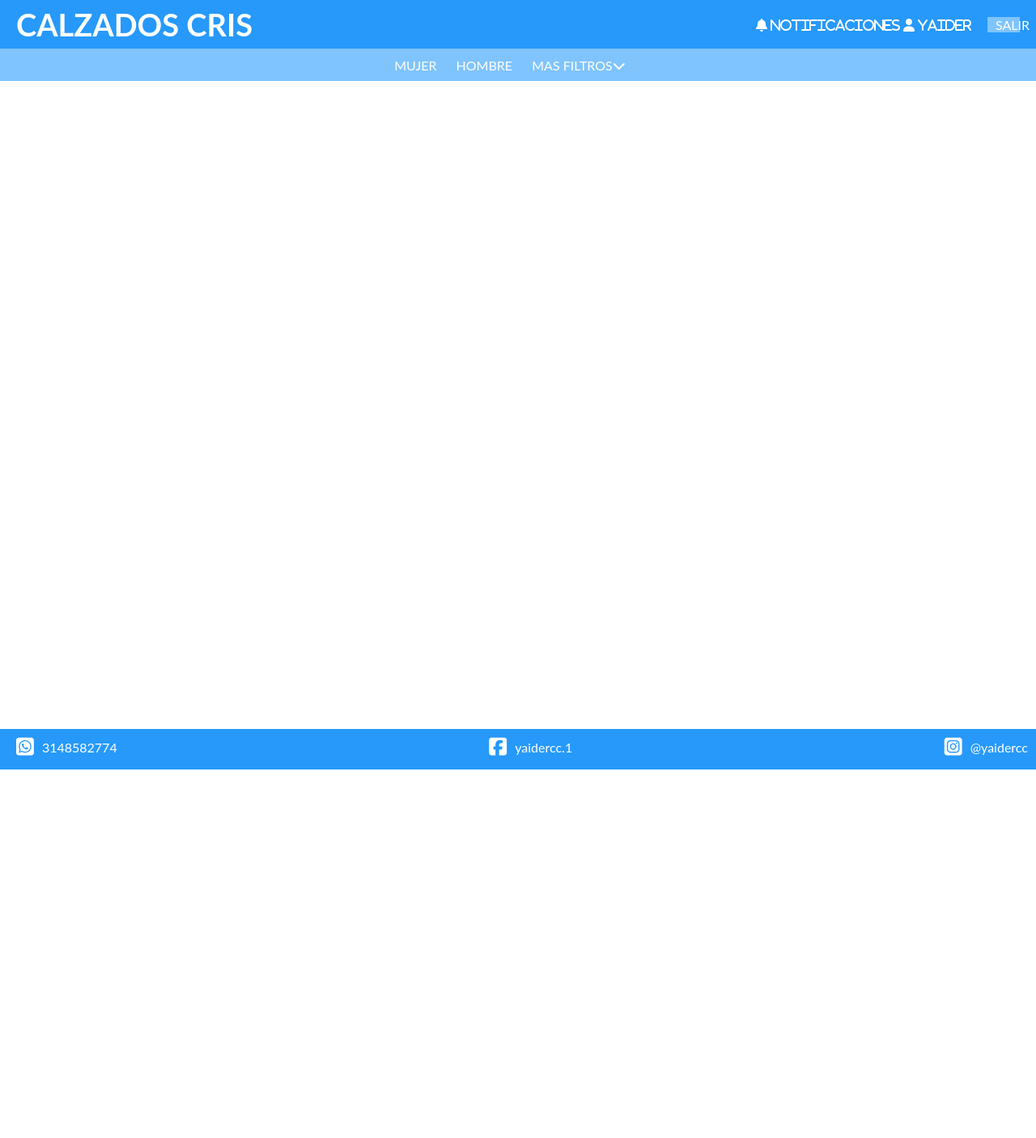
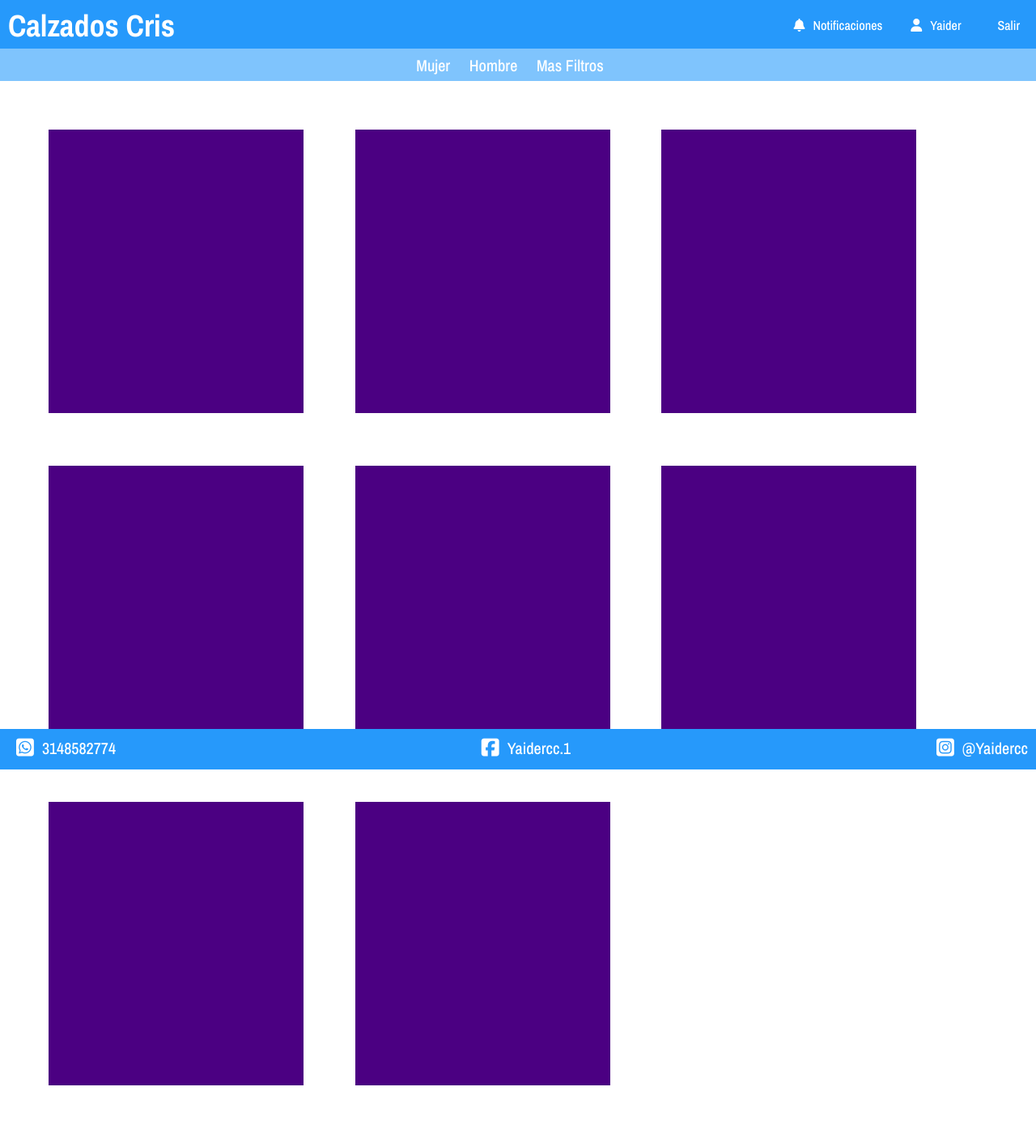
Before and after one commit to yaidercc/calzados_crisV2, a PHP site: page / in a window 1280 px wide. Shown: the whole page at 81% size. Before the commit the page ends 950 px from the top, so only its background shows below. Run offline with PHP 8.4, Linux system fonts and the light colour scheme; some libraries are stand-ins or nearby versions.

Commit message:
contenedor de descripcion del producto acomodada

```diff
--- a/Css/estilos.css
+++ b/Css/estilos.css
@@ -7,9 +7,10 @@ html{
     font-size: 62.5%; /** resete para rems - 62.5%=10px**/
 }
 body{
-    font-family: 'Lato', sans-serif;
+    font-family: 'Archivo Narrow', sans-serif;
     font-size: 1.6rem;
     color: #fff;
+    text-transform: capitalize;
 }
 a{
     text-decoration: none;
@@ -45,29 +46,44 @@ h4{
                           "pie";
     transition: all .3s ease;
 }
-
+/*ENCABEZADO*/
 .header{
     background-color: #2699FB;
     color: white;
+    font-size: 1.6rem;
     grid-area: header;
+    display: grid;
+    grid-template-columns: auto 1fr auto auto auto;/*1fr significa que el elemento ocupa todo el espacio que necesita y los auto se acomodan a lo que deje por decirlo asi*/
+    align-items: center;
+    justify-content: space-between;
+    grid-gap: 5px;/*espaceado de 20px entre las divisiones del grid*/
+    grid-template-areas: "logo busqueda chat iconos salir";
+}
+
+.header .navegacion{
+    grid-area: iconos;
     padding: 0rem 2rem;
     display: grid;
-    grid-template-columns: auto 1fr auto 40px;/*1fr significa que el elemento ocupa todo el espacio que necesita y los auto se acomodan a lo que deje por decirlo asi*/
-    align-items: center;
-    justify-content: space-between;
-    grid-gap: 20px;/*espaceado de 20px entre las divisiones del grid*/
-    grid-template-areas: "logo busqueda iconos entrar";
+    grid-template-columns: auto 1fr;/*1fr significa que el elemento ocupa todo el espacio que necesita y los auto se acomodan a lo que deje por decirlo asi*/
+    grid-gap: 25px;/*espaceado de 20px entre las divisiones del grid*/
+    grid-template-areas: "noti name";
 }
-.header .elements{
-    display: flex;
-    align-items: center;
-    justify-content: center;
+.header .navegacion .notificaciones{
+    grid-area:noti;
 }
-.header  .navegacion{
-    grid-area: iconos;
+.header .navegacion .nombre{
+    grid-area:name;
+}
+.header .navegacion .fas{
+    padding: 0rem 1rem;
+}
+.header .navegacion .cerrar{
+    grid-area:salir;
+    background-color:#7FC4FD ;
 }
 .header  .contenedor-logo{
     grid-area: logo;
+    padding: 0rem 1rem;
 }
 .header .barra-busqueda{
     grid-area: busqueda;
@@ -76,10 +92,15 @@ h4{
     justify-content: center;
 
 }
-.header .cerrar{
-    grid-area: entrar;
-    background-color:#7FC4FD ;
-    padding: 0px 10px;
+.header .salir{
+    grid-area: salir;
+    width: 100%;
+    padding: 20px;
+}
+.header .salir:hover{
+    cursor: pointer;
+    background-color: #7FC4FD;
+
 }
 .filtros{
     grid-area: filtros;
@@ -90,15 +111,29 @@ h4{
 }
 .filtros .nav a{
     margin-right: 2rem;
-    font-size: 1.6rem;
+    font-size: 2rem;
 }
+/*PRINCIPAL*/
 .principal{
     grid-area: principal;
 }
+.principal .container{
+    margin: 3rem;
+    display: inline-block;
+}
+.principal .container .producto{
+    width: 315px;
+    height: 350px;
+    background-color: indigo;
+    margin: 3rem;
+    display: inline-block;
+}
+/*PIE DE PAGINA*/
 .pie{
     grid-area: pie;
     background-color: #2699FB;
     padding: 1rem;
+    font-size: 2rem;
 }
 .pie .redes{
     display: flex;
--- a/index.php
+++ b/index.php
@@ -3,6 +3,7 @@
 <head>
     <meta charset="UTF-8">
     <meta name="viewport" content="width=device-width, initial-scale=1.0">
+    <link href="https://fonts.googleapis.com/css2?family=Archivo+Narrow:wght@500;700&display=swap" rel="stylesheet">
     <link rel="stylesheet" href="css/estilos.css">
     <title>Inicio</title>
 </head>
@@ -12,27 +13,39 @@
         <!--cabecera de pagina-->
         <header class="header">
             <div class="contenedor-logo">
-                <h1>CALZADOS CRIS</h1>
+                <h1>calzados cris</h1>
             </div>
             <div class="navegacion">
-                <a href="#"><i title="notificaciones" class="fas fa-bell"> NOTIFICACIONES</i></a>
-                <a href="#"><i title="notificaciones" class="fas fa-user"> YAIDER</i></a>
+                <a href="#" class="notificaciones"><i title="notificaciones" class="fas fa-bell"> </i>notificaciones</a>
+                <a href="#" class="nombre"><i title="notificaciones" class="fas fa-user"> </i>yaider</a>
             </div>
-            <a href="#" class="cerrar">SALIR</a>
+            <div class="salir">
+                <a href="#" class="cerrar">salir</a>
+            </div>
         </header>
 
         <!--filtros-->
         <div class="filtros">
             <div class="nav">
-                <a href="#">MUJER</a>
-                <a href="#">HOMBRE</a>
-                <a href="#">MAS FILTROS<i class="fas fa-chevron-down"></i></a>
+                <a href="#">mujer</a>
+                <a href="#">hombre</a>
+                <a href="#">mas filtros</a>
             </div>
         </div>
 
         <!--contenido principal-->
         <main class="principal">
-            <p>principal</p>
+            <div class="container">
+            <div class="producto"></div>
+            <div class="producto"></div>
+            <div class="producto"></div>
+            <div class="producto"></div>
+            <div class="producto"></div>
+            <div class="producto"></div>
+            <div class="producto"></div>
+            <div class="producto"></div>
+            </div>
+
         </main>
 
         <!--redes sociales-->
```
